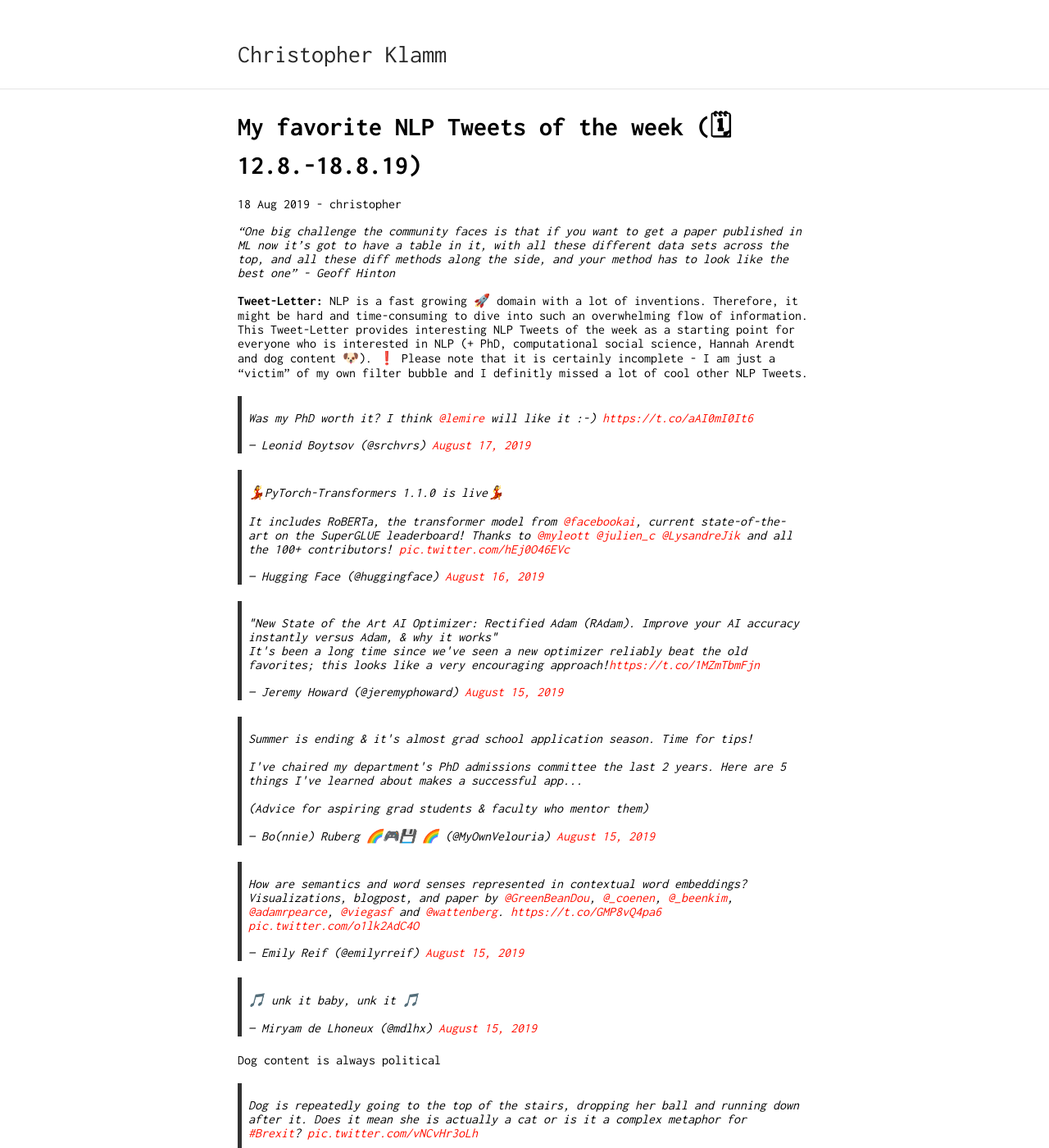
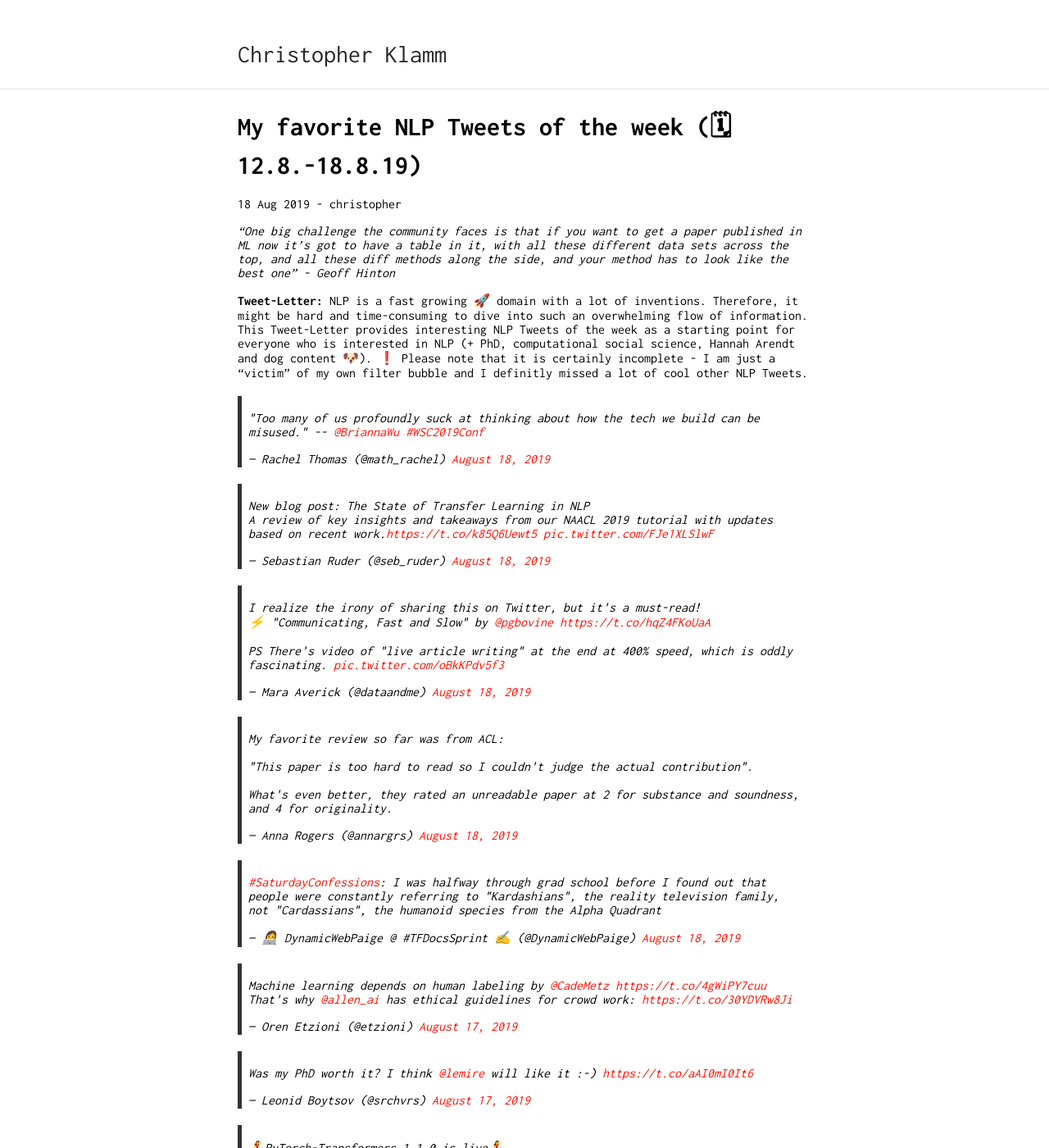
Before and after one commit to chkla/gitPage, a Jekyll site: the page built from _posts/2019-08-18-Aug19_NLP_Tweets_Part_II.md, in a window 1280 px wide and 1400 px high. Shown: the whole window at 82% size. Built offline with Jekyll 4.4.1, drawn with Linux system fonts in a browser that asks for light colours; comment, search, counter and statistics services are not loaded.

Commit message:
Update 2019-08-18-Aug19_NLP_Tweets_Part_II.md

```diff
--- a/_posts/2019-08-18-Aug19_NLP_Tweets_Part_II.md
+++ b/_posts/2019-08-18-Aug19_NLP_Tweets_Part_II.md
@@ -7,6 +7,22 @@ author: christopher
 <i>"One big challenge the community faces is that if you want to get a paper published in ML now it's got to have a table in it, with all these different data sets across the top, and all these diff methods along the side, and your method has to look like the best one" - Geoff Hinton</i>
 
 <b>Tweet-Letter:</b> NLP is a fast growing 🚀 domain with a lot of inventions. Therefore, it might be hard and time-consuming to dive into such an overwhelming flow of information. This Tweet-Letter provides interesting NLP Tweets of the week as a starting point for everyone who is interested in NLP (+ PhD, computational social science, Hannah Arendt and dog content 🐶). ❗️ Please note that it is certainly incomplete - I am just a "victim" of my own filter bubble and I definitly missed a lot of cool other NLP Tweets.
+
+<blockquote class="twitter-tweet" data-partner="tweetdeck"><p lang="en" dir="ltr">&quot;Too many of us profoundly suck at thinking about how the tech we build can be misused.&quot; -- <a href="https://twitter.com/BriannaWu?ref_src=twsrc%5Etfw">@BriannaWu</a> <a href="https://twitter.com/hashtag/WSC2019Conf?src=hash&amp;ref_src=twsrc%5Etfw">#WSC2019Conf</a></p>&mdash; Rachel Thomas (@math_rachel) <a href="https://twitter.com/math_rachel/status/1163138391682121728?ref_src=twsrc%5Etfw">August 18, 2019</a></blockquote>
+<script async src="https://platform.twitter.com/widgets.js" charset="utf-8"></script>
+
+<blockquote class="twitter-tweet" data-partner="tweetdeck"><p lang="en" dir="ltr">New blog post: The State of Transfer Learning in NLP<br>A review of key insights and takeaways from our NAACL 2019 tutorial with updates based on recent work.<a href="https://t.co/k85Q6Uewt5">https://t.co/k85Q6Uewt5</a> <a href="https://t.co/FJe1XLSlwF">pic.twitter.com/FJe1XLSlwF</a></p>&mdash; Sebastian Ruder (@seb_ruder) <a href="https://twitter.com/seb_ruder/status/1163136578702757889?ref_src=twsrc%5Etfw">August 18, 2019</a></blockquote>
+
+<blockquote class="twitter-tweet" data-partner="tweetdeck"><p lang="en" dir="ltr">I realize the irony of sharing this on Twitter, but it&#39;s a must-read!<br>⚡ &quot;Communicating, Fast and Slow&quot; by <a href="https://twitter.com/pgbovine?ref_src=twsrc%5Etfw">@pgbovine</a> <a href="https://t.co/hqZ4FKoUaA">https://t.co/hqZ4FKoUaA</a><br><br>PS There&#39;s video of &quot;live article writing&quot; at the end at 400% speed, which is oddly fascinating. <a href="https://t.co/oBkKPdv5f3">pic.twitter.com/oBkKPdv5f3</a></p>&mdash; Mara Averick (@dataandme) <a href="https://twitter.com/dataandme/status/1163079017332977664?ref_src=twsrc%5Etfw">August 18, 2019</a></blockquote>
+<script async src="https://platform.twitter.com/widgets.js" charset="utf-8"></script>
+
+<blockquote class="twitter-tweet" data-partner="tweetdeck"><p lang="en" dir="ltr">My favorite review so far was from ACL: <br><br>&quot;This paper is too hard to read so I couldn&#39;t judge the actual contribution&quot;. <br><br>What&#39;s even better, they rated an unreadable paper at 2 for substance and soundness, and 4 for originality.</p>&mdash; Anna Rogers (@annargrs) <a href="https://twitter.com/annargrs/status/1163030052826681345?ref_src=twsrc%5Etfw">August 18, 2019</a></blockquote>
+<script async src="https://platform.twitter.com/widgets.js" charset="utf-8"></script>
+
+<blockquote class="twitter-tweet" data-partner="tweetdeck"><p lang="en" dir="ltr"><a href="https://twitter.com/hashtag/SaturdayConfessions?src=hash&amp;ref_src=twsrc%5Etfw">#SaturdayConfessions</a>: I was halfway through grad school before I found out that people were constantly referring to &quot;Kardashians&quot;, the reality television family, not &quot;Cardassians&quot;, the humanoid species from the Alpha Quadrant</p>&mdash; 👩‍💻 DynamicWebPaige @ #TFDocsSprint ✍️ (@DynamicWebPaige) <a href="https://twitter.com/DynamicWebPaige/status/1162907956192526336?ref_src=twsrc%5Etfw">August 18, 2019</a></blockquote>
+
+<blockquote class="twitter-tweet" data-partner="tweetdeck"><p lang="en" dir="ltr">Machine learning depends on human labeling by <a href="https://twitter.com/CadeMetz?ref_src=twsrc%5Etfw">@CadeMetz</a> <a href="https://t.co/4gWiPY7cuu">https://t.co/4gWiPY7cuu</a><br>That&#39;s why <a href="https://twitter.com/allen_ai?ref_src=twsrc%5Etfw">@allen_ai</a> has ethical guidelines for crowd work: <a href="https://t.co/30YDVRw8Ji">https://t.co/30YDVRw8Ji</a></p>&mdash; Oren Etzioni (@etzioni) <a href="https://twitter.com/etzioni/status/1162851623065931776?ref_src=twsrc%5Etfw">August 17, 2019</a></blockquote>
+<script async src="https://platform.twitter.com/widgets.js" charset="utf-8"></script>
 
 <blockquote class="twitter-tweet" data-partner="tweetdeck"><p lang="en" dir="ltr">Was my PhD worth it? I think <a href="https://twitter.com/lemire?ref_src=twsrc%5Etfw">@lemire</a> will like it :-) <a href="https://t.co/aAI0mI0It6">https://t.co/aAI0mI0It6</a></p>&mdash; Leonid Boytsov (@srchvrs) <a href="https://twitter.com/srchvrs/status/1162839249135308800?ref_src=twsrc%5Etfw">August 17, 2019</a></blockquote>
 <script async src="https://platform.twitter.com/widgets.js" charset="utf-8"></script>
```
